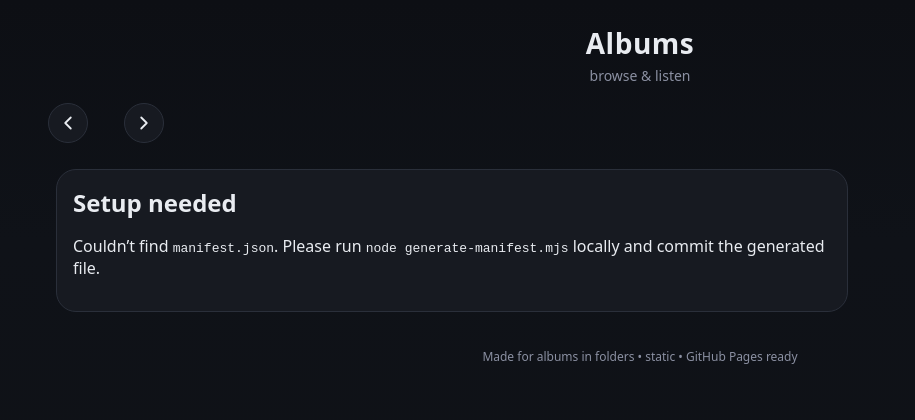
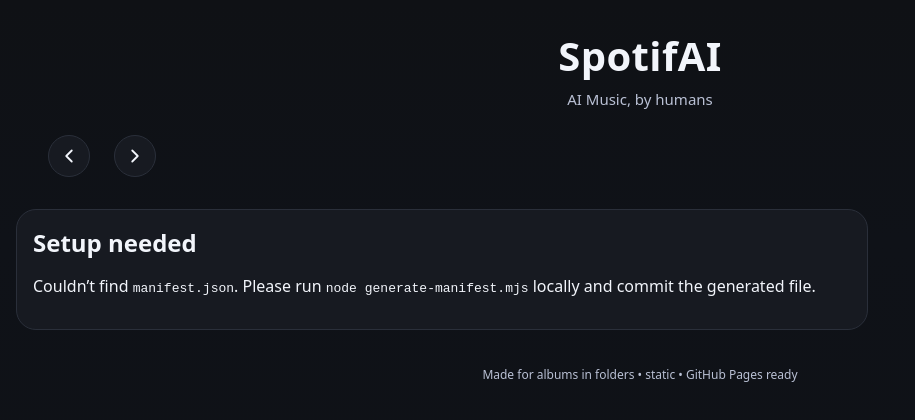
Before and after one commit to mneuronico/spotifai, a plain HTML site: page index.html in a window 1280 px wide. Shown: the whole page, without its empty margins (0-915 px from the left). Drawn offline with Linux system fonts and the light colour scheme.

Commit message:
change page style and title

```diff
--- a/index.html
+++ b/index.html
@@ -3,13 +3,18 @@
 <head>
   <meta charset="utf-8" />
   <meta name="viewport" content="width=device-width, initial-scale=1" />
-  <title>Albums</title>
+  <title>SpotifAI</title>
+
+  <!-- Tell mobile browsers we’re a dark UI so controls/text render correctly -->
+  <meta name="color-scheme" content="dark">
+  <meta name="theme-color" content="#0f1115" />
+
   <link rel="stylesheet" href="styles.css" />
 </head>
 <body>
   <header class="site-header">
-    <h1>Albums</h1>
-    <p class="subtitle">browse & listen</p>
+    <h1>SpotifAI</h1>
+    <p class="subtitle">AI Music, by humans</p>
   </header>
 
   <main>
--- a/styles.css
+++ b/styles.css
@@ -1,96 +1,120 @@
 :root{
+  color-scheme: dark; /* tell browsers we’re dark UI (fixes form/text contrast on mobile dark mode) */
+
   --bg:#0f1115;
+  --bg-2:#0f1218;
   --card:#171a21;
-  --muted:#8b90a2;
-  --text:#e9ecf1;
+  --ring:#2a2f3a;
+
+  /* brighter text for mobile dark mode */
+  --text:#f2f5fb;
+  --muted:#b9c0d4;
+
   --accent:#7dd3fc;
   --accent-2:#a78bfa;
-  --ring:#2a2f3a;
 }
 
+/* global polish for mobile readability */
 *{box-sizing:border-box}
 html,body{height:100%}
+html{
+  -webkit-text-size-adjust: 100%;
+  text-size-adjust: 100%;
+}
 body{
   margin:0;
   font-family:system-ui,-apple-system,Segoe UI,Roboto,Inter,Helvetica,Arial,sans-serif;
-  background:linear-gradient(180deg,#0d0f14,#0f1218 30%,#0f1115);
+  background:linear-gradient(180deg,var(--bg),var(--bg-2) 30%,var(--bg));
   color:var(--text);
+  -webkit-font-smoothing: antialiased;
+  -moz-osx-font-smoothing: grayscale;
+  text-rendering: optimizeLegibility;
 }
 
 .site-header{
-  padding:24px 16px 8px;
+  padding:28px 16px 10px;
   text-align:center;
 }
 .site-header h1{
-  margin:0 0 4px;
-  font-size:28px;
-  letter-spacing:0.5px;
+  margin:0 0 6px;
+  font-size: clamp(28px, 4.5vw, 40px);
+  letter-spacing:0.4px;
 }
 .subtitle{
   margin:0;
   color:var(--muted);
-  font-size:14px;
+  font-size: clamp(13px, 2.5vw, 15px);
 }
 
+/* === BIGGER CAROUSEL === */
 .carousel-section{
   position:relative;
   display:flex;
   align-items:center;
   gap:12px;
-  padding:10px 48px;
+  padding:16px 48px;
 }
+
+/* Make cards larger and responsive:
+   - on phones: ~60vw
+   - on tablets: ~28vw
+   - on desktop: 220–280px each */
 .carousel{
   display:grid;
   grid-auto-flow:column;
-  grid-auto-columns:160px;
-  gap:14px;
+  grid-auto-columns: clamp(60vw, 28vw, 280px);
+  gap:16px;
   overflow-x:auto;
   scroll-snap-type:x mandatory;
-  padding:8px 6px 16px;
+  padding:12px 6px 18px;
+  scrollbar-width: thin;
 }
-.carousel::-webkit-scrollbar{height:8px}
+.carousel::-webkit-scrollbar{height:10px}
 .carousel::-webkit-scrollbar-thumb{background:var(--ring);border-radius:999px}
 .carousel-card{
   background:var(--card);
   border:1px solid var(--ring);
-  border-radius:16px;
-  padding:10px;
-  width:160px;
+  border-radius:18px;
+  padding:12px;
+  width: auto; /* width is governed by grid-auto-columns */
   scroll-snap-align:start;
   cursor:pointer;
   transition:transform .15s ease, box-shadow .15s ease, border-color .2s ease;
-  box-shadow:0 8px 20px rgba(0,0,0,.25);
+  box-shadow:0 10px 24px rgba(0,0,0,.28);
   outline:none;
 }
 .carousel-card:focus-visible{border-color:var(--accent)}
 .carousel-card:hover{transform:translateY(-2px)}
 .carousel-img{
-  width:100%; aspect-ratio:1/1; border-radius:12px; object-fit:cover; background:#222;
+  width:100%; aspect-ratio:1/1; border-radius:14px; object-fit:cover; background:#222;
 }
 .carousel-title{
-  margin:8px 2px 0;
-  font-size:14px;
-  line-height:1.2;
+  margin:10px 2px 0;
+  font-size: clamp(14px, 3.6vw, 16px);
+  line-height:1.25;
 }
 .carousel-sub{
-  margin:2px 2px 0;
+  margin:4px 2px 0;
   color:var(--muted);
-  font-size:12px;
+  font-size: clamp(12px, 3.2vw, 13px);
 }
 
 .carousel-nav{
-  width:40px; height:40px; border-radius:999px; border:1px solid var(--ring);
+  width:42px; height:42px; border-radius:999px; border:1px solid var(--ring);
   background:var(--card); color:var(--text);
   display:inline-grid; place-items:center; cursor:pointer;
 }
-.carousel-nav:hover{filter:brightness(1.1)}
+.carousel-nav:hover{filter:brightness(1.08)}
+.carousel-nav.left{margin-right:-6px}
+.carousel-nav.right{margin-left:-6px}
 
+/* === LAYOUT BELOW === */
 .content{
   display:grid;
   gap:16px;
-  grid-template-columns:1fr 360px;
+  grid-template-columns:1fr 380px;  /* a hair more room for player; carousel is already larger above */
   padding:16px;
-  max-width:1200px; margin:0 auto;
+  max-width:1300px; margin:0 auto;
 }
 @media (max-width:900px){
   .content{grid-template-columns:1fr}
@@ -106,7 +130,7 @@ body{
 .tracks-panel h2{margin:0 0 10px}
 .track-list{
   list-style:none; margin:0; padding:0;
-  display:flex; flex-direction:column; gap:6px;
+  display:flex; flex-direction:column; gap:8px;
 }
 .track{
   display:grid;
@@ -115,7 +139,7 @@ body{
   background:#12151b;
   border:1px solid #202532;
   border-radius:12px;
-  padding:10px;
+  padding:12px;
   cursor:pointer;
 }
 .track:hover{background:#151923}
@@ -146,7 +170,7 @@ body{
   border:1px solid var(--ring); background:#141821; color:var(--text);
   border-radius:999px; padding:8px; cursor:pointer; display:inline-grid; place-items:center;
 }
-.btn:hover{filter:brightness(1.1)}
+.btn:hover{filter:brightness(1.08)}
 .btn[aria-pressed="true"]{outline:2px solid var(--accent)}
 .btn.primary{
   padding:10px 12px; font-weight:600; border-color:#324056;
```
